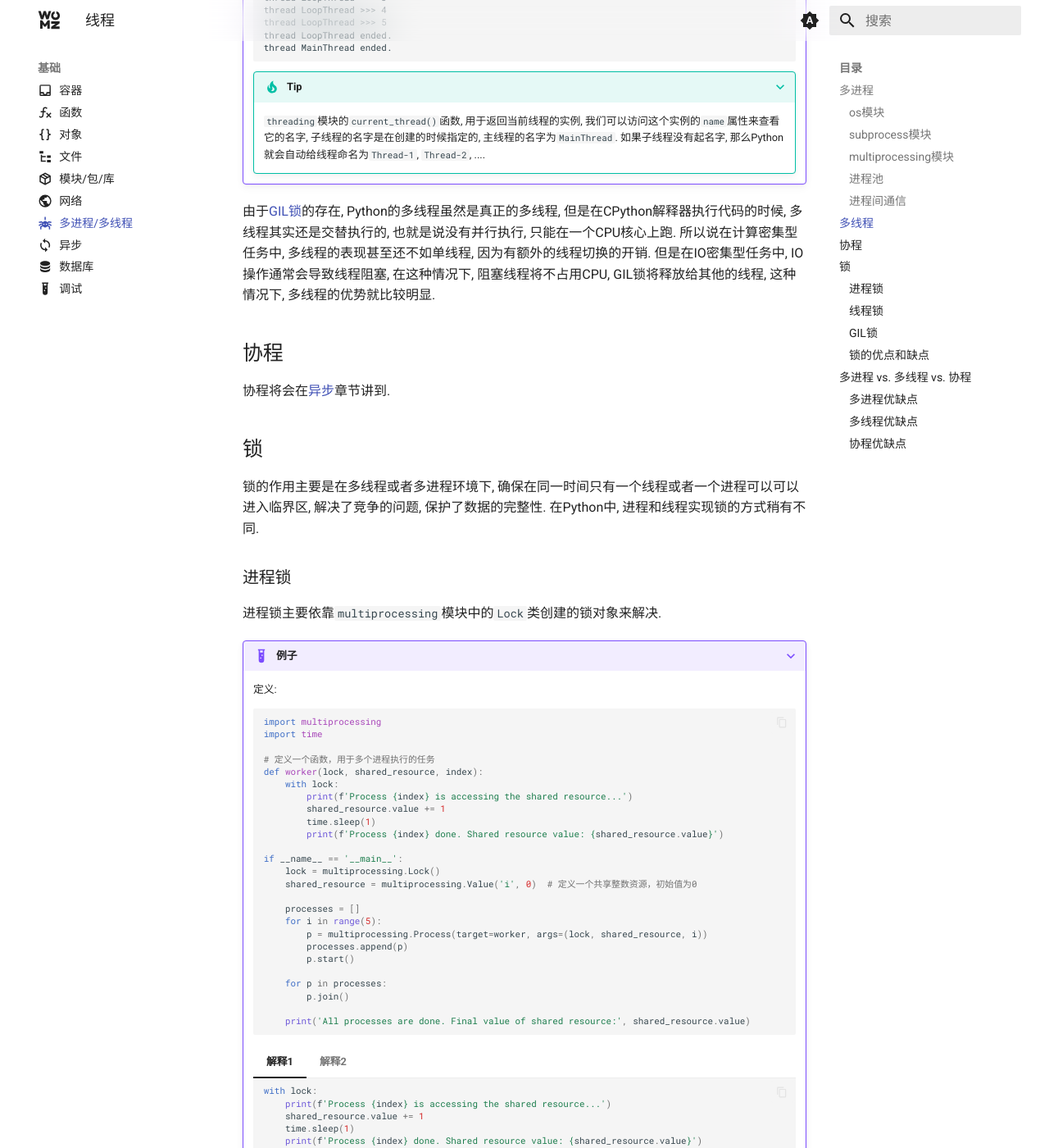
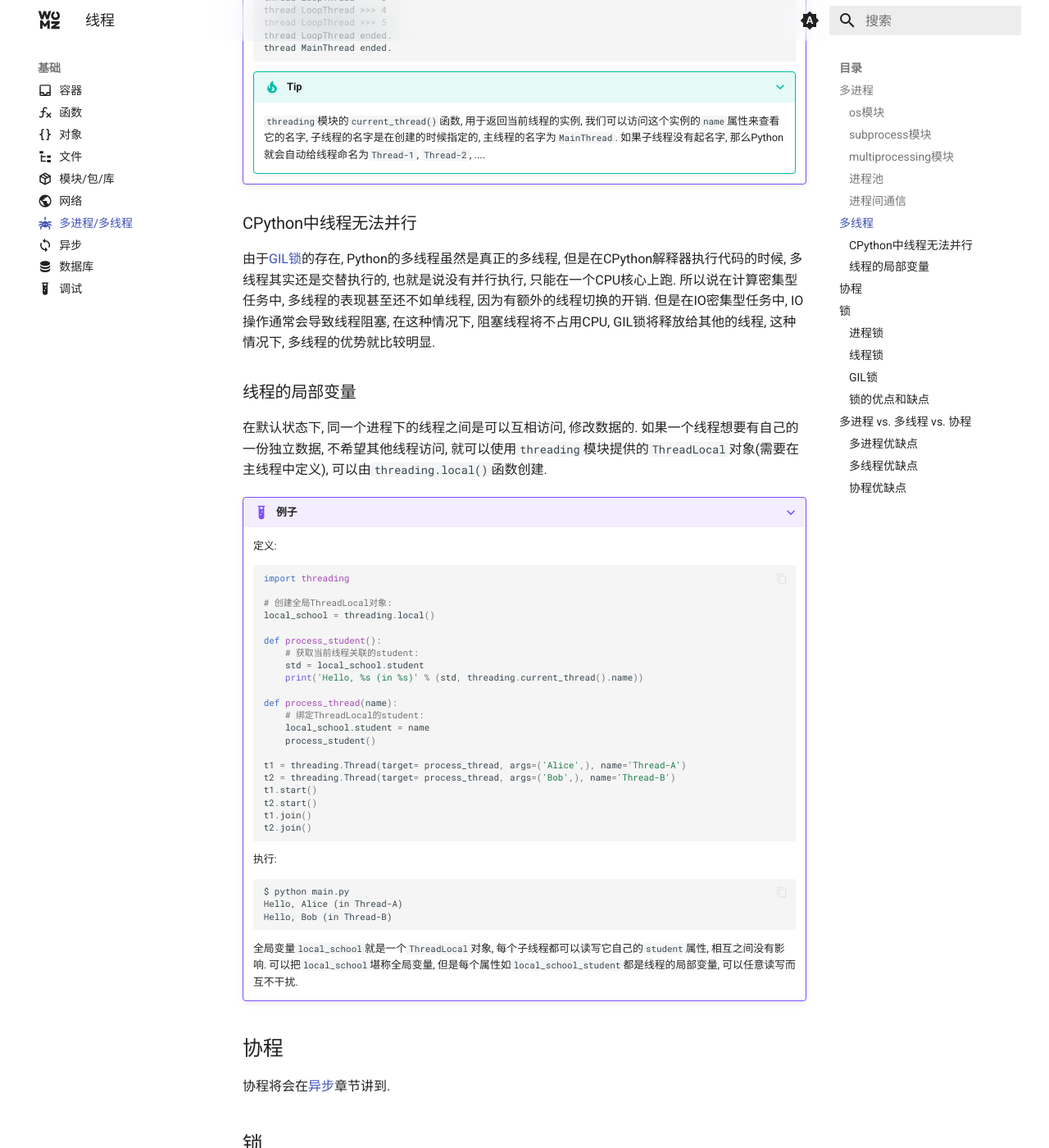
Before and after one commit to sigmax01/py, an MkDocs documentation site: the page built from docs/基础/线程.md, in a window 1280 px wide and 1400 px high, scrolled down 6832 px. Shown: the whole window at 82% size. Built offline with MkDocs 1.6.1 and Material for MkDocs 9.7.7, drawn with Linux system fonts in a browser that asks for light colours; comment, search, counter and statistics services are not loaded; some of the changed text lies outside the part shown.

Commit message:
`docs: Update module documentation for introducing thread-local variables`

````diff
--- a/docs/基础/线程.md
+++ b/docs/基础/线程.md
@@ -396,7 +396,51 @@ Python中创建线程的模块有两个: `_thread`和`threading`, `_thread`是
 
         `threading`模块的`current_thread()`函数, 用于返回当前线程的实例, 我们可以访问这个实例的`name`属性来查看它的名字, 子线程的名字是在创建的时候指定的, 主线程的名字为`MainThread`. 如果子线程没有起名字, 那么Python就会自动给线程命名为`Thread-1`, `Thread-2`, ....
 
+### CPython中线程无法并行
+
 由于[GIL锁](#GIL锁)的存在, Python的多线程虽然是真正的多线程, 但是在CPython解释器执行代码的时候, 多线程其实还是交替执行的, 也就是说没有并行执行, 只能在一个CPU核心上跑. 所以说在计算密集型任务中, 多线程的表现甚至还不如单线程, 因为有额外的线程切换的开销. 但是在IO密集型任务中, IO操作通常会导致线程阻塞, 在这种情况下, 阻塞线程将不占用CPU, GIL锁将释放给其他的线程, 这种情况下, 多线程的优势就比较明显.
+
+### 线程的局部变量
+
+在默认状态下, 同一个进程下的线程之间是可以互相访问, 修改数据的. 如果一个线程想要有自己的一份独立数据, 不希望其他线程访问, 就可以使用`threading`模块提供的`ThreadLocal`对象(需要在主线程中定义), 可以由`threading.local()`函数创建.
+
+???+ example "例子"
+
+    定义:
+
+    ```py
+    import threading
+
+    # 创建全局ThreadLocal对象:
+    local_school = threading.local()
+
+    def process_student():
+        # 获取当前线程关联的student:
+        std = local_school.student
+        print('Hello, %s (in %s)' % (std, threading.current_thread().name))
+
+    def process_thread(name):
+        # 绑定ThreadLocal的student:
+        local_school.student = name
+        process_student()
+
+    t1 = threading.Thread(target= process_thread, args=('Alice',), name='Thread-A')
+    t2 = threading.Thread(target= process_thread, args=('Bob',), name='Thread-B')
+    t1.start()
+    t2.start()
+    t1.join()
+    t2.join()
+    ```
+
+    执行:
+
+    ```
+    $ python main.py
+    Hello, Alice (in Thread-A)
+    Hello, Bob (in Thread-B)
+    ```
+
+    全局变量`local_school`就是一个`ThreadLocal`对象, 每个子线程都可以读写它自己的`student`属性, 相互之间没有影响. 可以把`local_school`堪称全局变量, 但是每个属性如`local_school_student`都是线程的局部变量, 可以任意读写而互不干扰.
 
 ## 协程
 
@@ -619,3 +663,6 @@ GIL锁, Global Interpreter Lock, 全局解释器锁, 是Python解释器中的一
 
 [^1]: 多进程. (n.d.). Retrieved June 16, 2024, from https://www.liaoxuefeng.com/wiki/1016959663602400/1017628290184064
 [^2]: 多线程. (n.d.). Retrieved June 17, 2024, from https://www.liaoxuefeng.com/wiki/1016959663602400/1017629247922688
+[^3]: 进程 vs. 线程. (n.d.). Retrieved June 17, 2024, from https://www.liaoxuefeng.com/wiki/1016959663602400/1017631469467456
+[^4]: ThreadLocal. (n.d.). Retrieved June 17, 2024, from https://www.liaoxuefeng.com/wiki/1016959663602400/1017630786314240
+[^5]: 分布式进程. (n.d.). Retrieved June 17, 2024, from https://www.liaoxuefeng.com/wiki/1016959663602400/1017631559645600
````
